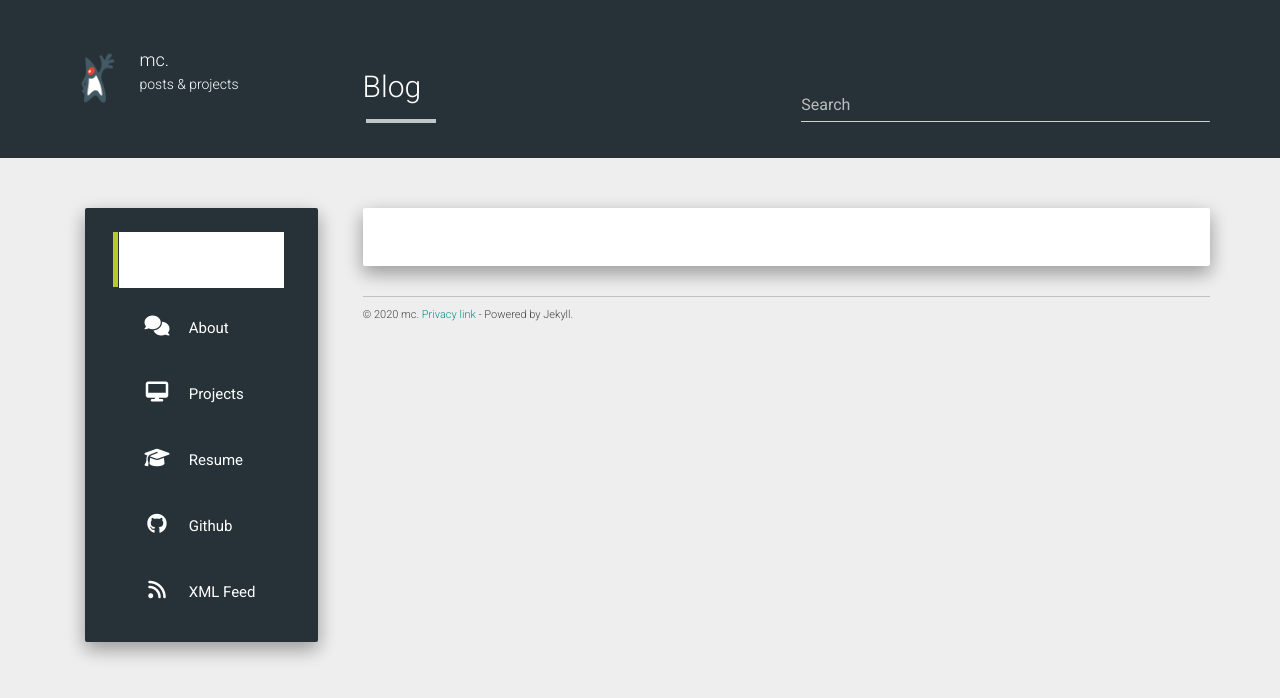
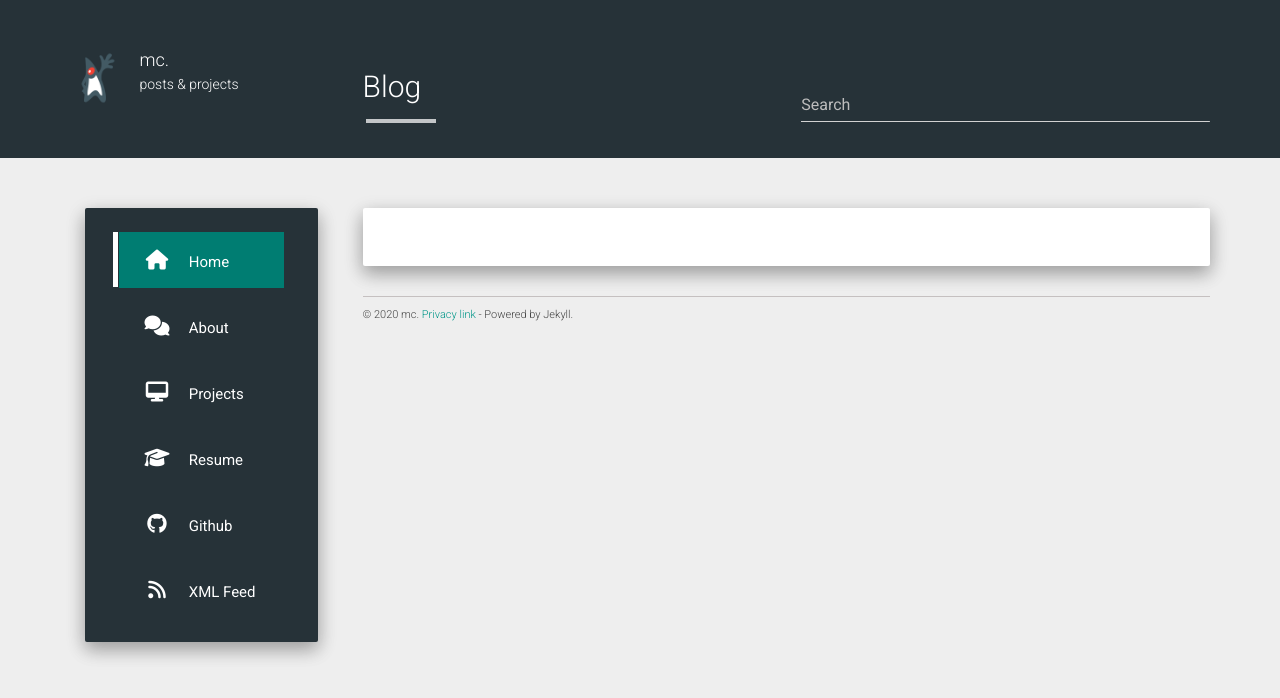
Before and after one commit to mc-source/mc-source.github.io, a Jekyll site: the page built from index.html, in a window 1280 px wide. Shown: the top 698 px of the page. Built offline with Jekyll 4.4.1, drawn with Linux system fonts in a browser that asks for light colours; nearby versions of some CDN libraries; the list of posts is cut into pages by our own code.

Commit message:
Update main.css

```diff
--- a/static/css/main.css
+++ b/static/css/main.css
@@ -75,7 +75,7 @@ p.info a {
 }
 
 .menu ul li a:hover, .menu ul li a:focus, li.current-menu-item > a{
-    background: #ffffff;
+    background: #007D72;
 }
 li.current-menu-item:before {
     content: "";
@@ -85,7 +85,7 @@ li.current-menu-item:before {
     position: absolute;
     left: 9px;
     vertical-align: middle;
-   background: #B8CA28;
+   background: #ffffff;
 }
 .menu ul li a {
     font-size: 15px;
```
